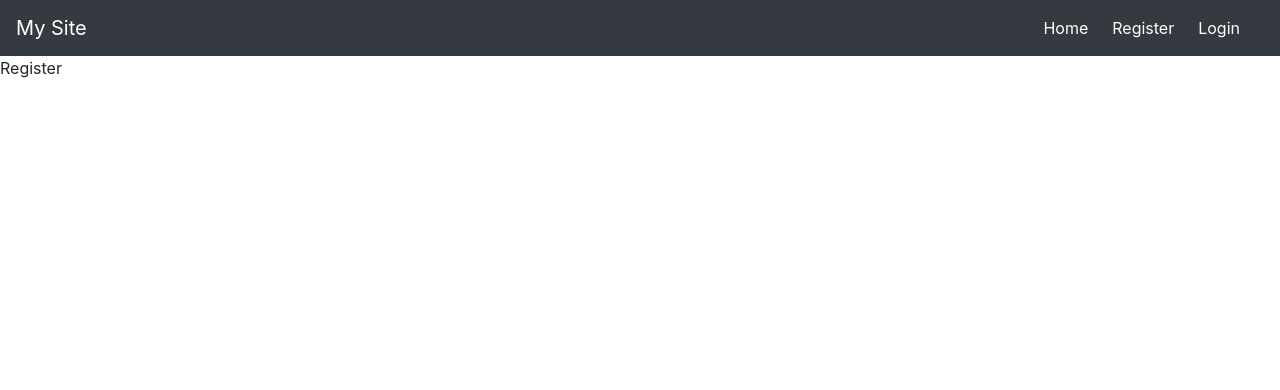
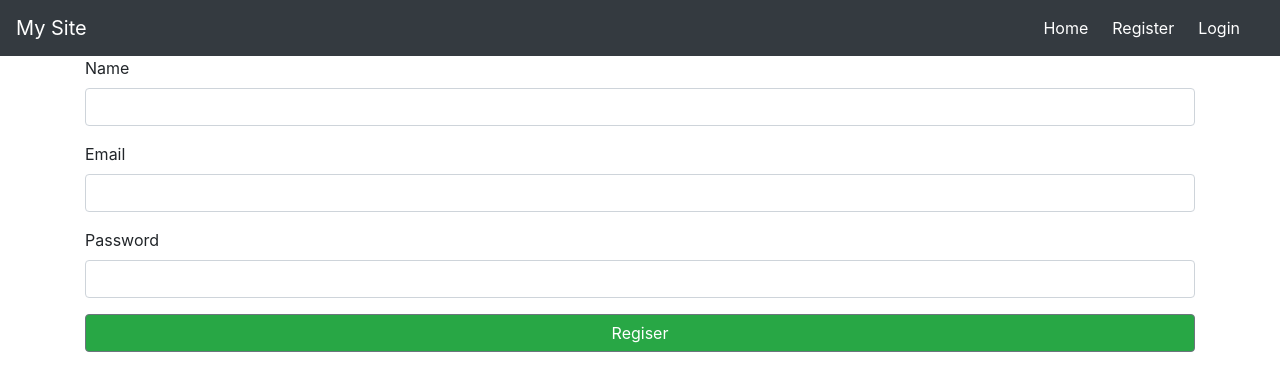
Before and after one commit to madjack99/express-session-mongoose, a React (Create React App) app in the folder client/: page /register in a window 1280 px wide. Shown: the top 390 px of the page. Built offline with nearby package versions, Linux system fonts and the light colour scheme.

Commit message:
add reactstrap layout for Register

```diff
--- a/client/src/components/Register.js
+++ b/client/src/components/Register.js
@@ -1,8 +1,68 @@
 import React, { Component } from "react";
+import { Form, FormGroup, Label, Input, Button, Container } from "reactstrap";
 
 export class Register extends Component {
+  state = {
+    name: "",
+    email: "",
+    password: "",
+    loggedUser: null,
+    error: null
+  };
+
+  handleChange = e => {
+    this.setState({
+      [e.target.name]: e.target.value
+    });
+  };
+
+  handleSubmit = e => {
+    e.prevent.default();
+  };
+
   render() {
-    return <div>Register</div>;
+    return (
+      <div>
+        <Container>
+          <Form onSubmit={this.handleSubmit}>
+            <FormGroup>
+              <Label for="nameInput">Name</Label>
+              <Input
+                type="text"
+                name="name"
+                id="nameInput"
+                required
+                value={this.state.name}
+                onChange={this.handleChange}
+              />
+            </FormGroup>
+            <FormGroup>
+              <Label for="emailInput">Email</Label>
+              <Input
+                type="email"
+                name="email"
+                id="emailInput"
+                value={this.state.email}
+                onChange={this.handleChange}
+              />
+            </FormGroup>
+            <FormGroup>
+              <Label for="passwordInput">Password</Label>
+              <Input
+                type="password"
+                name="password"
+                id="passwordInput"
+                value={this.state.password}
+                onChange={this.handleChange}
+              />
+            </FormGroup>
+            <Button className="bg-success" block>
+              Regiser
+            </Button>
+          </Form>
+        </Container>
+      </div>
+    );
   }
 }
 
```
